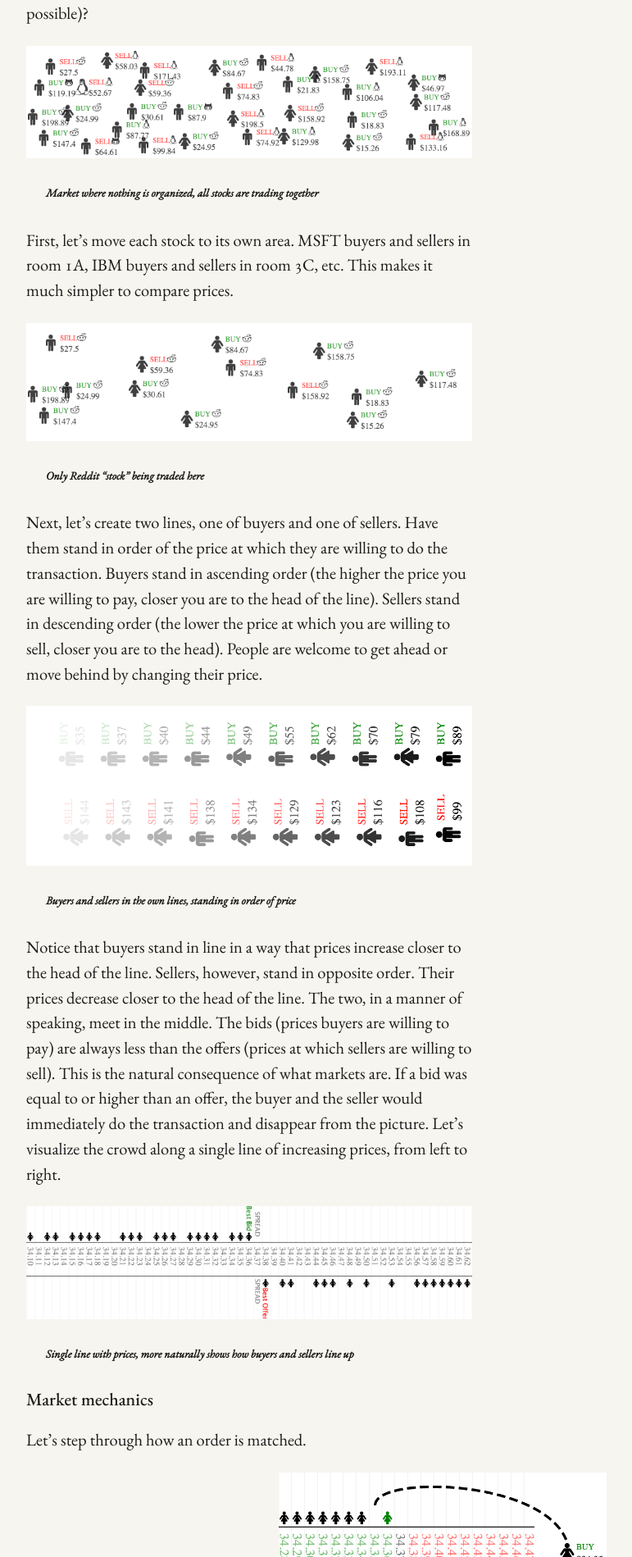
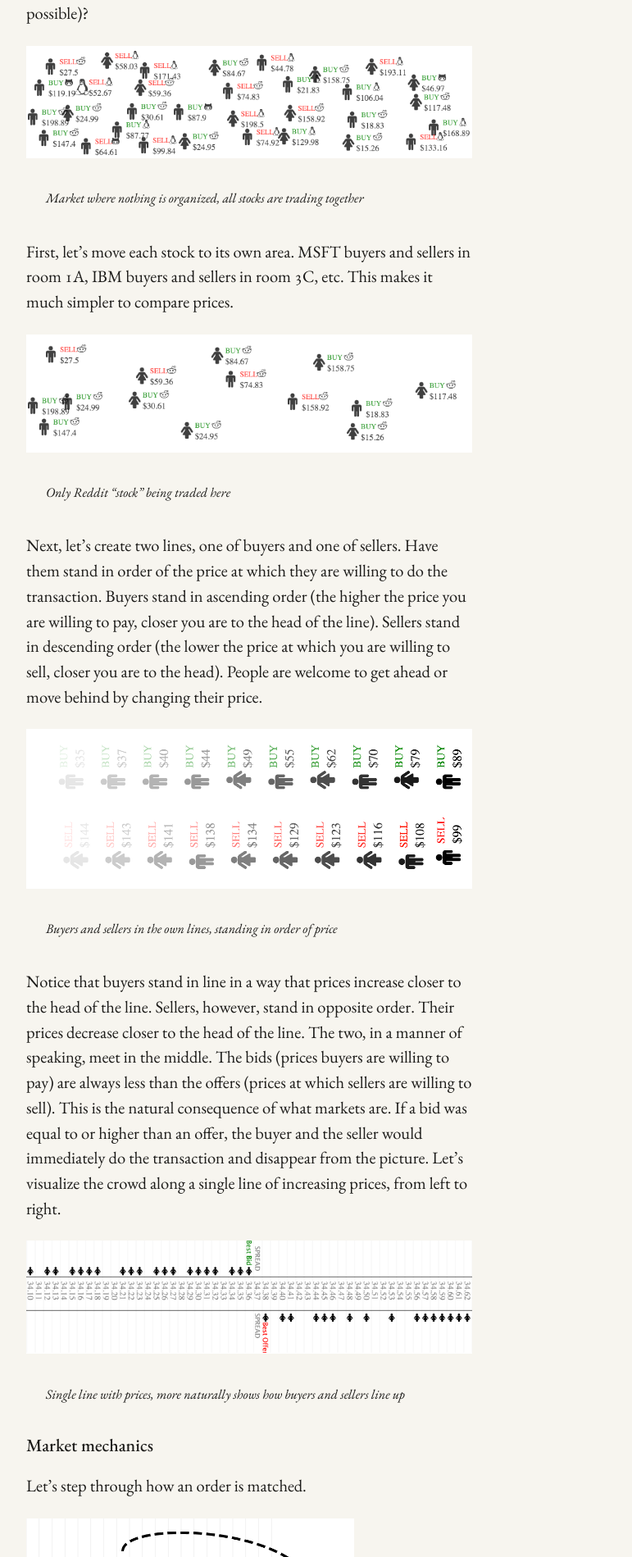
Before and after one commit to falconair/falconair.github.com, a Jekyll site: the page built from _posts/2015-01-05-financial-exchange.md, in a window 1280 px wide. Shown: the part 1867-3766 px from the top of the page at 82% size, without its empty margins (100-871 px from the left). Built offline with Jekyll 4.4.1, drawn with Linux system fonts in a browser that asks for light colours.

Commit message:
Old posts: diagrams on the text column, medium-weight h4-h6 instead of faked bold

```diff
--- a/css/site.css
+++ b/css/site.css
@@ -84,6 +84,8 @@
 a { color: var(--accent); }
 img, svg, video { max-width: 100%; height: auto; }
 h1, h2, h3 { font-family: var(--serif); font-weight: 500; line-height: 1.2; }
+h4, h5, h6 { font-family: var(--serif); font-weight: 500; }
+.post-body h6 { font-size: 1rem; } /* old posts use h6 for captions and the FIX tag list */
 b, strong { font-weight: 500; } /* the font ships 400 and 500 only; no synthetic bold */
 .wrap { max-width: 66rem; margin: 0 auto; padding: 0 1.25rem; }
 .skip { position: absolute; left: -999px; }
@@ -179,7 +181,9 @@
 .post-body th, .post-body td { border-bottom: 1px solid var(--line); padding: .35rem .9rem .35rem 0; text-align: left; }
 .post-body th { font-weight: 500; }
 .post-body img { display: block; margin: 1.5rem auto; }
-.post-body div[style] { max-width: 100%; } /* old posts set fixed widths inline */
+/* Old posts size diagrams with inline widths and 'margin: 0 auto'; keep them on the
+   text column's left edge and within 46rem. !important is the only way past inline margins. */
+.post-body > div[style] { max-width: min(100%, 46rem); margin-left: 0 !important; margin-right: 0 !important; }
 .post-body iframe { max-width: 100%; }
 code, pre { font-family: var(--mono); font-size: .8em; font-variant-numeric: normal; }
 :not(pre) > code { background: var(--code-bg); padding: .1em .3em; border-radius: 2px; }
```
Also changed, not shown: tests/check_site.py (+6 -0 lines).
